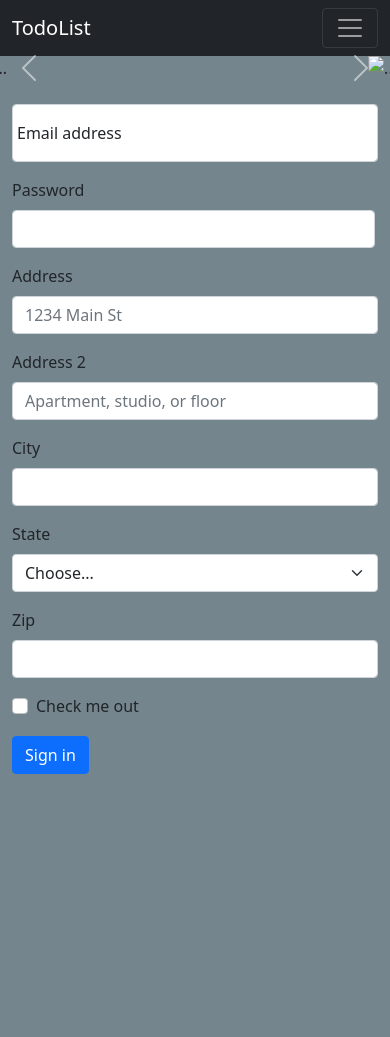
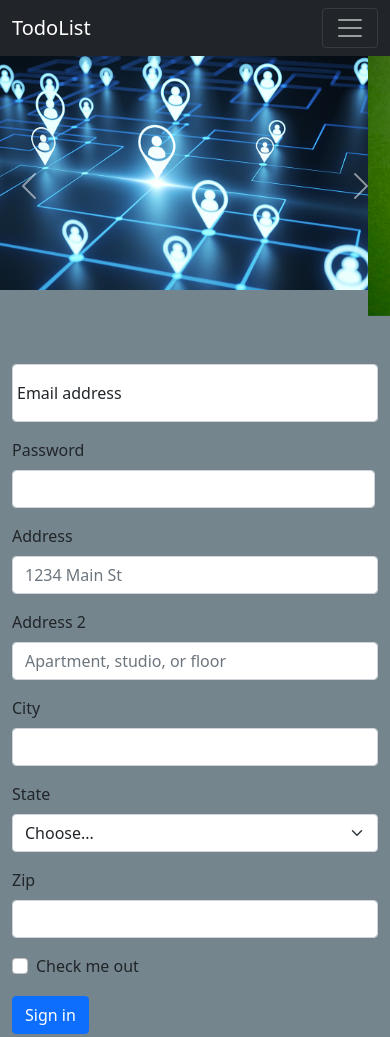
Before and after one commit to Nasir-Saeed/Todos-app-js, a plain HTML site: page HtmlFiles/contact.html in a window 390 px wide. Before the commit the page ends 844 px from the top, so only its background shows below. Drawn offline with nearby package versions, Linux system fonts and the light colour scheme.

Commit message:
Add files via upload

```diff
--- a/HtmlFiles/contact.html
+++ b/HtmlFiles/contact.html
@@ -50,13 +50,13 @@
     <div id="carouselExampleControls" class="carousel slide" data-bs-ride="carousel">
         <div class="carousel-inner">
             <div class="carousel-item active">
-                <img src="./img/img1.jpg" class="d-block w-100" alt="...">
+                <img src="../img/img1.jpg" class="d-block w-100" alt="...">
             </div>
             <div class="carousel-item">
-                <img src="./img/img2.jpg" class="d-block w-100" alt="...">
+                <img src="../img/img2.jpg" class="d-block w-100" alt="...">
             </div>
             <div class="carousel-item">
-                <img src="./img/img3.png" class="d-block w-100" alt="...">
+                <img src="../img/img3.png" class="d-block w-100" alt="...">
             </div>
         </div>
         <button class="carousel-control-prev" type="button" data-bs-target="#carouselExampleControls"
@@ -71,14 +71,14 @@
         </button>
     </div>
 
-    <div class="container my-4">
-        <form class="row g-3">
+    <div class="container my-5">
+        <div class="row g-3">
 
             <div class="form-floating">
                 <input type="email" class="form-control" id="floatingInputGrid" placeholder="Enter your Email">
                 <label for="floatingInputGrid">Email address</label>
             </div>
-            <div class="col-md-6 " style="width: 82vw;">
+            <div class="col-md-6 ">
                 <label for="inputPassword4" class="form-label ">Password</label>
                 <input type="password" class="form-control pss" id="inputPassword4">
             </div>
@@ -120,7 +120,7 @@
             <div class="col-12">
                 <button type="submit" class="btn btn-primary">Sign in</button>
             </div>
-        </form>
+        </div>
     </div>
 
     <script src="https://cdn.jsdelivr.net/npm/bootstrap@5.1.3/dist/js/bootstrap.bundle.min.js"
```
